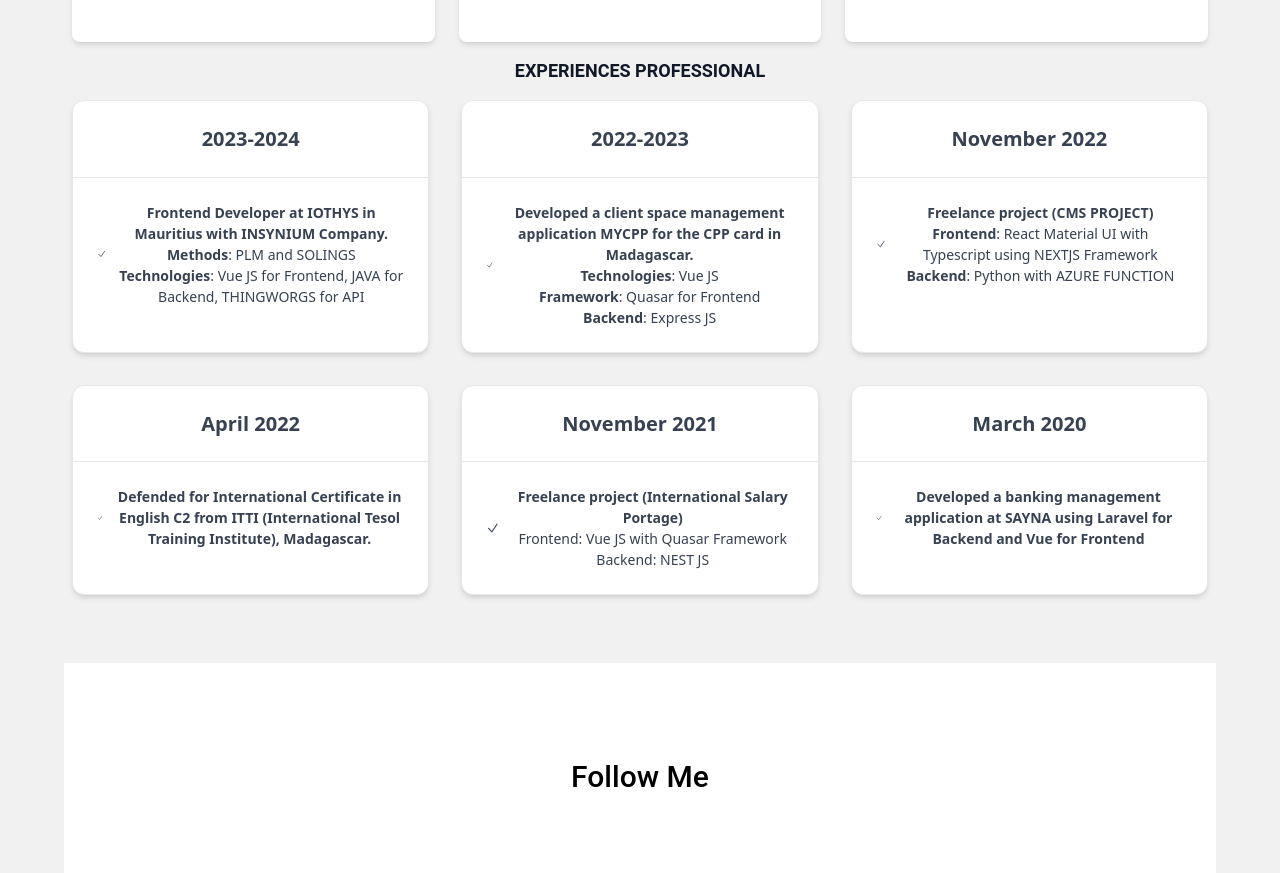
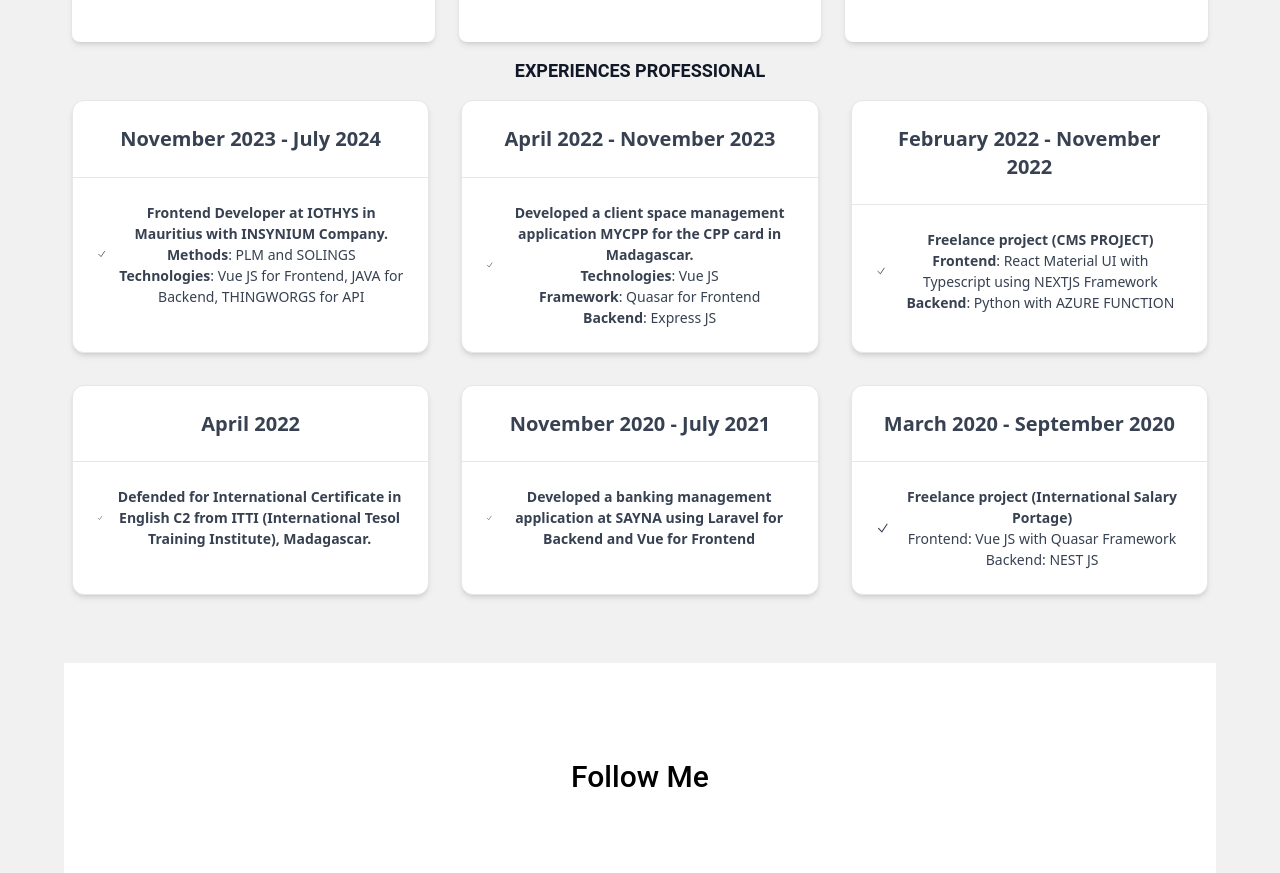
Before and after one commit to RABESANDRATANAJeanHubert/my-vue-app, a Vue app: page / in a window 1280 px wide. Shown: the part 1420-2293 px from the top of the page. Built offline with nearby package versions, Linux system fonts and the light colour scheme.

Commit message:
change date for experiances

```diff
--- a/src/i18n/en.js
+++ b/src/i18n/en.js
@@ -44,6 +44,7 @@ export const messages = {
         fields: {
           first_name: "First Name",
           last_name: "Last Name",
+          name: 'RABESANDRATANA',
           gender: "Gender",
           contact_no: "Contact No.",
           current_address: "Current Address",
--- a/src/models.js
+++ b/src/models.js
@@ -46,7 +46,7 @@ export const skilList = [
 
   export const experiences = [
     {
-      name: '2023-2024',
+      name: 'November 2023 - July 2024',
       description: `
         <p><strong>Frontend Developer at IOTHYS in Mauritius with INSYNIUM Company.</strong></p>
         <p><strong>Methods</strong>: PLM and SOLINGS</p>
@@ -54,7 +54,7 @@ export const skilList = [
       `
     },
     {
-      name: '2022-2023',
+      name: 'April 2022 - November 2023',
       description: `
         <p><strong>Developed a client space management application MYCPP for the CPP card in Madagascar.</strong></p>
         <p><strong>Technologies</strong>: Vue JS</p>
@@ -63,7 +63,7 @@ export const skilList = [
       `
     },
     {
-      name: 'November 2022',
+      name: 'February 2022 - November 2022',
       description: `
         <p><strong>Freelance project (CMS PROJECT)</strong></p>
         <p><strong>Frontend</strong>: React Material UI with Typescript using NEXTJS Framework</p>
@@ -76,19 +76,20 @@ export const skilList = [
         <p><strong>Defended for International Certificate in English C2 from ITTI (International Tesol Training Institute), Madagascar.</strong></p>
       `
     },
+
     {
-      name: 'November 2021',
+      name: 'November 2020 - July 2021',
+      description: `
+        <p><strong>Developed a banking management application at SAYNA using Laravel for Backend and Vue for Frontend</strong></p>
+      `
+    },
+    {
+      name: 'March 2020 - September 2020',
       description: `
         <p><strong>Freelance project (International Salary Portage)</strong></p>
         <p>Frontend: Vue JS with Quasar Framework</p>
         <p>Backend: NEST JS</p>
       `
-    },
-    {
-      name: 'March 2020',
-      description: `
-        <p><strong>Developed a banking management application at SAYNA using Laravel for Backend and Vue for Frontend</strong></p>
-      `
     }
     // Add more projects as needed
   ];
```
